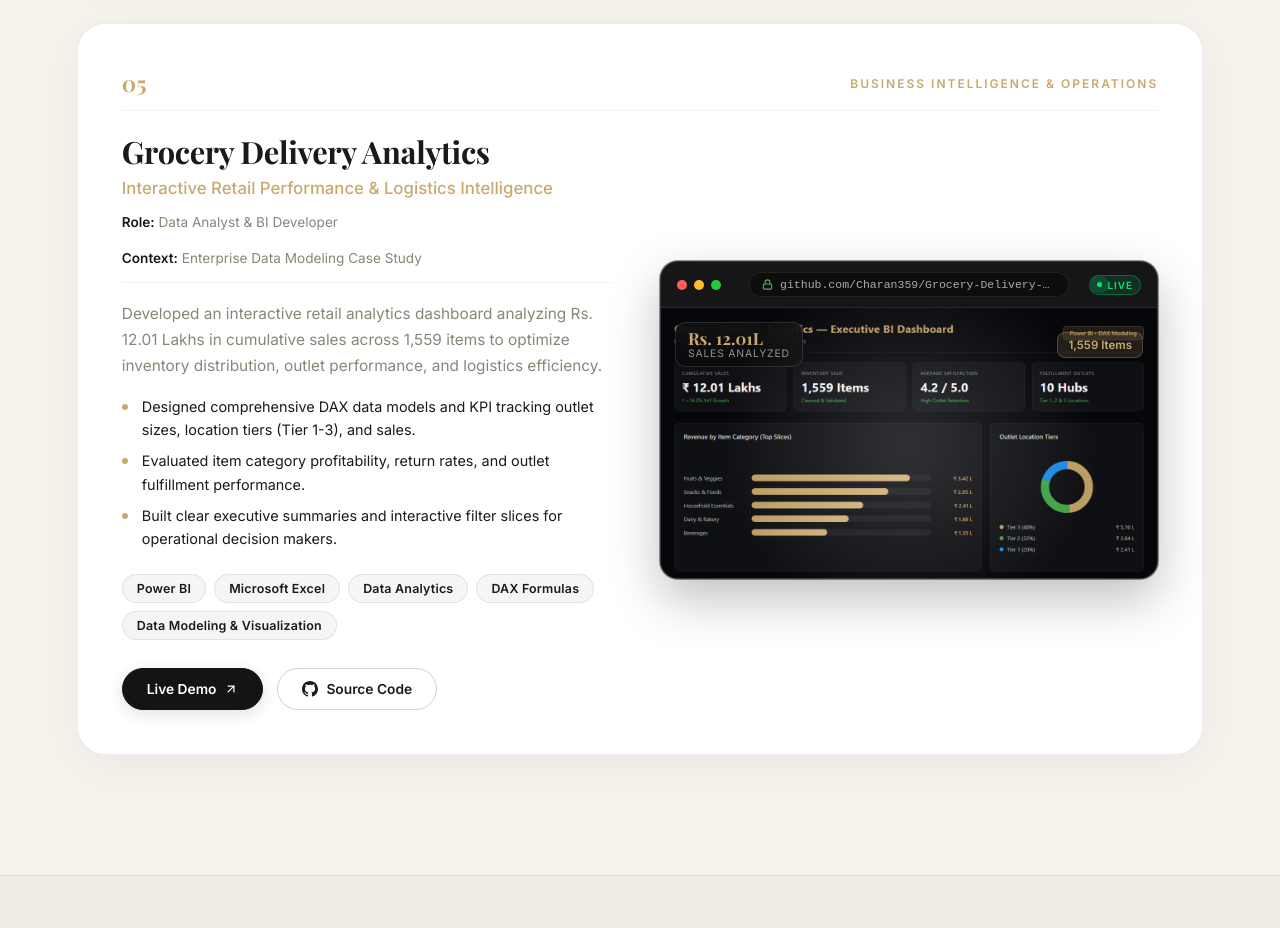
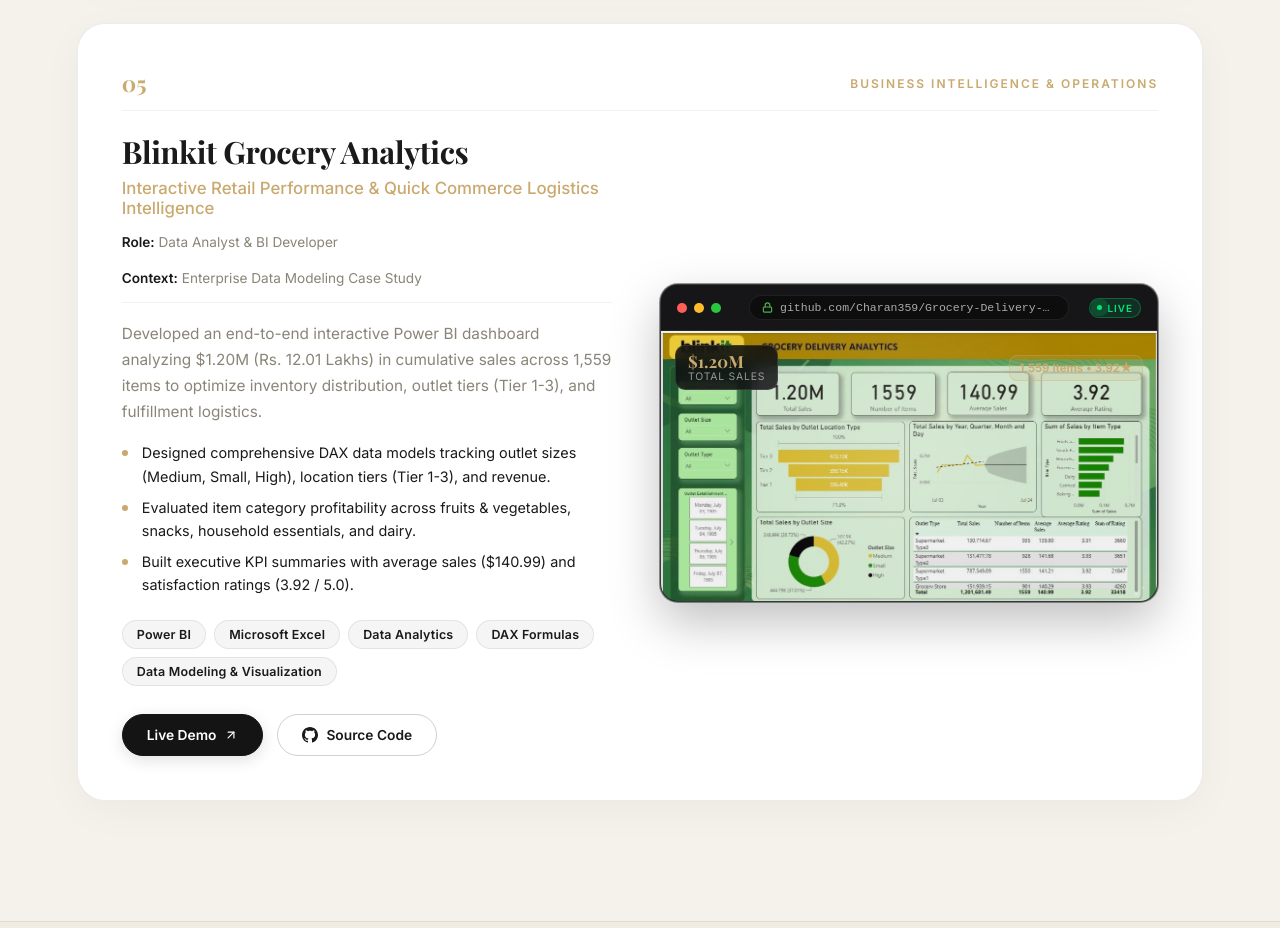
Before and after one commit to Charan359/My_Portfolio, a React (Vite) app: page / in a window 1280 px wide. Shown: the part 7480-8408 px from the top of the page. Built offline with nearby package versions, Linux system fonts and the light colour scheme; a web font is replaced by a local one.

Commit message:
feat: add real Blinkit Grocery Delivery Analytics Power BI dashboard screenshot and metrics

```diff
--- a/src/App.jsx
+++ b/src/App.jsx
@@ -49,7 +49,7 @@ export default function App() {
     { type: 'Project', title: 'UrbanPulse AI', desc: 'Smart city platform with 15-language Voice AI & Leaflet overlays', target: 'urbanpulse' },
     { type: 'Project', title: 'WorldMonitor', desc: 'Automated cybersecurity vulnerability scanner (SIH 2026 Nominated)', target: 'worldmonitor' },
     { type: 'Project', title: 'DVR/NVR Forensic Analyzer', desc: 'Physical drive imaging & CCTV video carving (SIH 2026)', target: 'dvrnvr' },
-    { type: 'Project', title: 'Grocery Delivery Analytics', desc: 'Interactive Power BI performance & logistics dashboard', target: 'groceryanalytics' },
+    { type: 'Project', title: 'Blinkit Grocery Analytics', desc: 'Interactive Power BI performance & logistics dashboard ($1.20M analyzed)', target: 'groceryanalytics' },
     { type: 'Skill', title: 'Python & Machine Learning', desc: 'Data Science, Scikit-learn, Pandas, NumPy, Predictive Models', target: 'skills' },
     { type: 'Skill', title: 'React 19 & Full-Stack', desc: 'FastAPI, Flask, Tailwind CSS, Supabase, WebSockets', target: 'skills' },
     { type: 'Skill', title: 'Power BI & SQL', desc: 'DAX modeling, MySQL, MongoDB, Enterprise Dashboards', target: 'skills' },
@@ -466,15 +466,15 @@ export default function App() {
       id: 'groceryanalytics',
       number: '05',
       category: 'Business Intelligence & Operations',
-      title: 'Grocery Delivery Analytics',
-      tagline: 'Interactive Retail Performance & Logistics Intelligence',
+      title: 'Blinkit Grocery Analytics',
+      tagline: 'Interactive Retail Performance & Quick Commerce Logistics Intelligence',
       role: 'Data Analyst & BI Developer',
       venue: 'Enterprise Data Modeling Case Study',
-      description: 'Developed an interactive retail analytics dashboard analyzing Rs. 12.01 Lakhs in cumulative sales across 1,559 items to optimize inventory distribution, outlet performance, and logistics efficiency.',
+      description: 'Developed an end-to-end interactive Power BI dashboard analyzing $1.20M (Rs. 12.01 Lakhs) in cumulative sales across 1,559 items to optimize inventory distribution, outlet tiers (Tier 1-3), and fulfillment logistics.',
       bullets: [
-        'Designed comprehensive DAX data models and KPI tracking outlet sizes, location tiers (Tier 1-3), and sales.',
-        'Evaluated item category profitability, return rates, and outlet fulfillment performance.',
-        'Built clear executive summaries and interactive filter slices for operational decision makers.'
+        'Designed comprehensive DAX data models tracking outlet sizes (Medium, Small, High), location tiers (Tier 1-3), and revenue.',
+        'Evaluated item category profitability across fruits & vegetables, snacks, household essentials, and dairy.',
+        'Built executive KPI summaries with average sales ($140.99) and satisfaction ratings (3.92 / 5.0).'
       ],
       tech: ['Power BI', 'Microsoft Excel', 'Data Analytics', 'DAX Formulas', 'Data Modeling & Visualization'],
       liveUrl: 'https://github.com/Charan359/Grocery-Delivery-Analytics',
@@ -483,7 +483,7 @@ export default function App() {
       featured: false,
       hasLiveSandbox: false,
       browserUrl: 'github.com/Charan359/Grocery-Delivery-Analytics',
-      metrics: { primary: 'Rs. 12.01L', label: 'Sales Analyzed', badge: '1,559 Items' }
+      metrics: { primary: '$1.20M', label: 'Total Sales', badge: '1,559 Items • 3.92★' }
     }
   ]
 
```
Also changed, not shown: public/groceryanalytics-screen.png, src/components/MarkovLatticeCanvas.jsx (line endings or trailing spaces).
